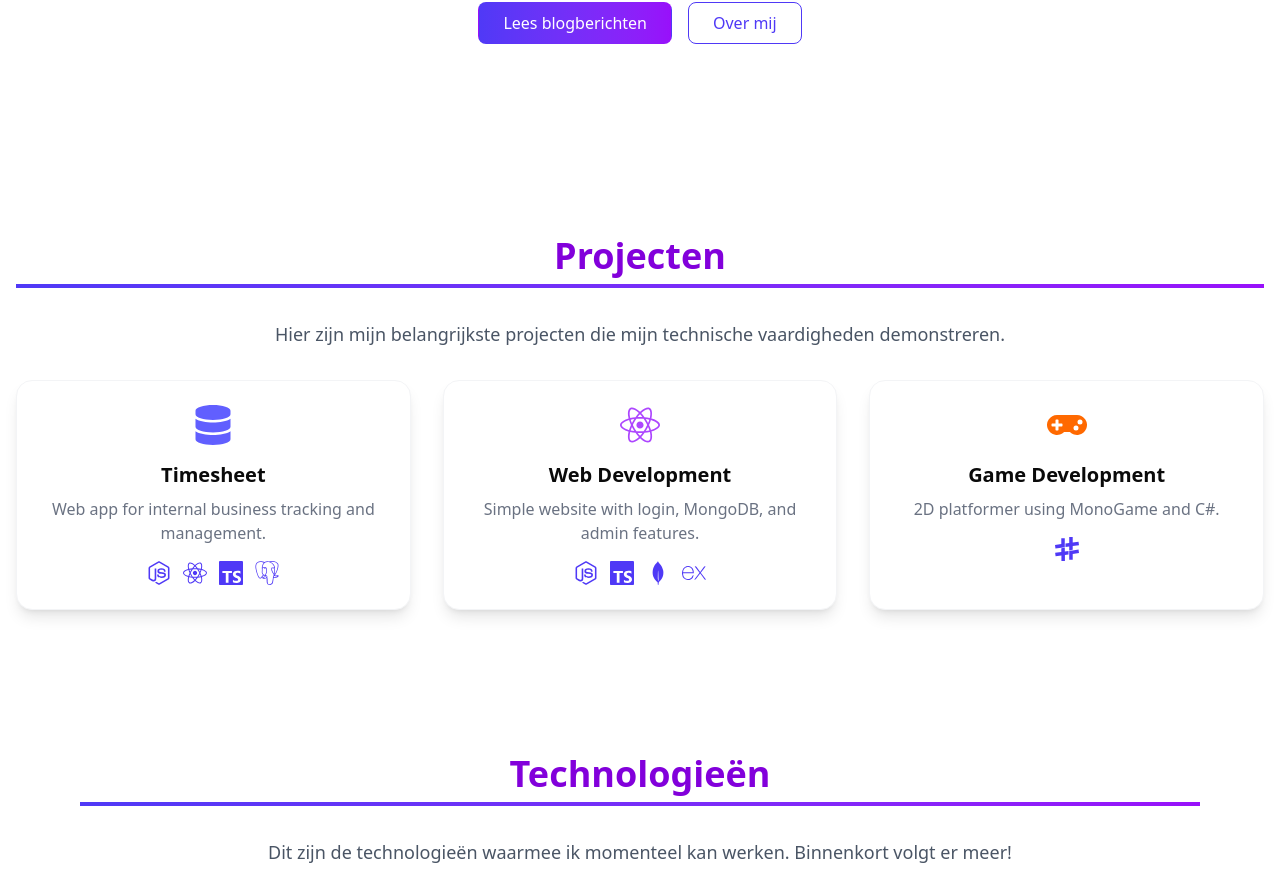
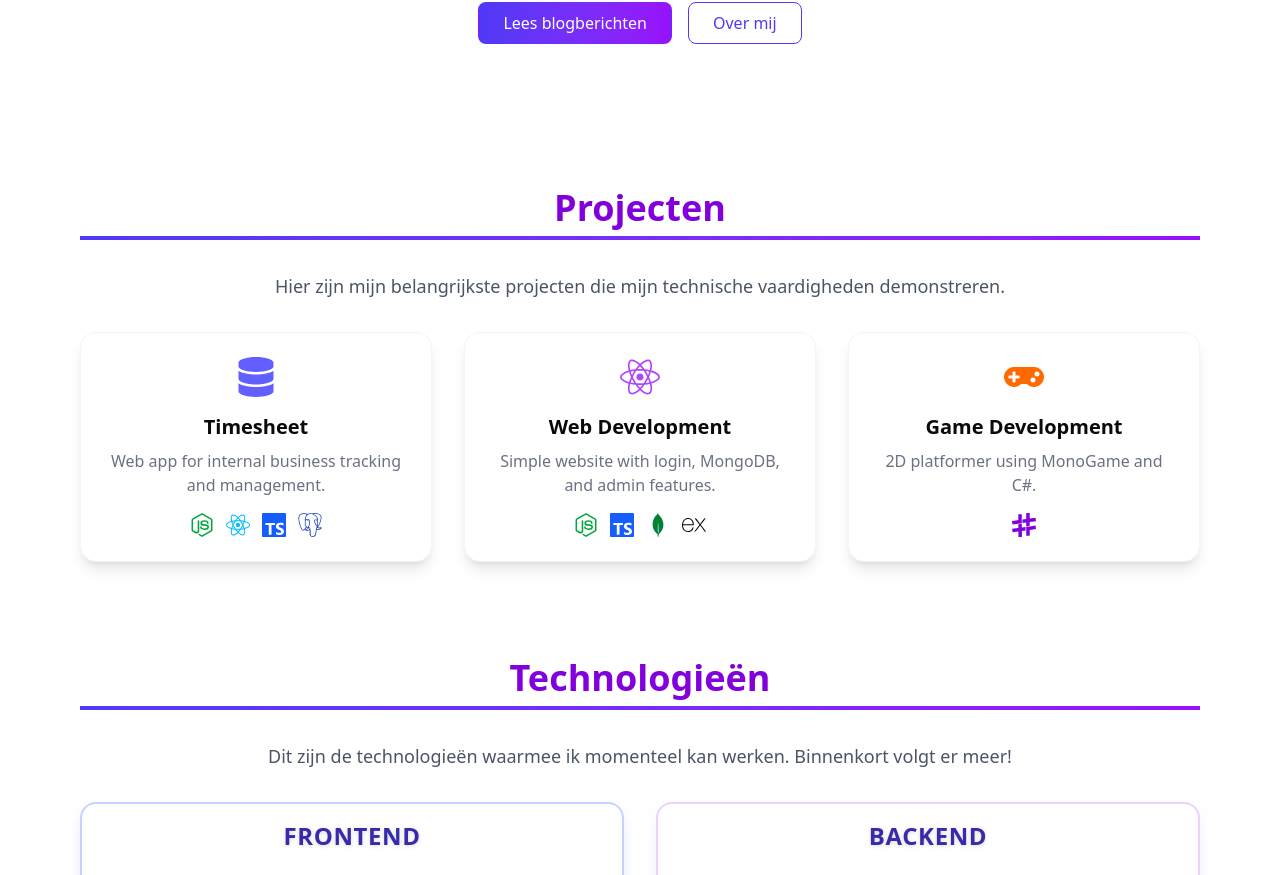
Before and after one commit to Lenaerts-Nestor/personal-portfolio, a React (Vite) app: page / in a window 1280 px wide. Shown: the part 379-1254 px from the top of the page. Built offline with nearby package versions, Linux system fonts and the light colour scheme.

Commit message:
update project section

```diff
--- a/src/components/shared/sections/main.projects.tsx
+++ b/src/components/shared/sections/main.projects.tsx
@@ -1,56 +1,14 @@
 import { useState } from 'react';
 import { useNavigate } from 'react-router-dom';
-import { FaNodeJs, FaReact, FaDatabase, FaGamepad } from 'react-icons/fa';
-import {
-  SiTypescript,
-  SiMongodb,
-  SiExpress,
-  SiPostgresql,
-  SiSharp,
-} from 'react-icons/si';
-
-const projects = [
-  {
-    id: 'timesheet',
-    title: 'Timesheet',
-    description: 'Web app for internal business tracking and management.',
-    icon: <FaDatabase className='text-indigo-500 w-10 h-10 mx-auto' />,
-    techs: [
-      <FaNodeJs key='node' />,
-      <FaReact key='react' />,
-      <SiTypescript key='ts' />,
-      <SiPostgresql key='pg' />,
-    ],
-  },
-  {
-    id: 'webdev',
-    title: 'Web Development',
-    description: 'Simple website with login, MongoDB, and admin features.',
-    icon: <FaReact className='text-purple-500 w-10 h-10 mx-auto' />,
-    techs: [
-      <FaNodeJs key='node' />,
-      <SiTypescript key='ts' />,
-      <SiMongodb key='mongo' />,
-      <SiExpress key='express' />,
-    ],
-  },
-  {
-    id: 'game',
-    title: 'Game Development',
-    description: '2D platformer using MonoGame and C#.',
-    icon: <FaGamepad className='text-orange-500 w-10 h-10 mx-auto' />,
-    techs: [<SiSharp key='csharp' />],
-  },
-];
+import { projects } from '../../../utils/projectsgroupicon';
 
 export const ProjectsSection = () => {
   const [carouselIdx, setCarouselIdx] = useState(0);
   const navigate = useNavigate();
 
-  // Responsive: show carousel on mobile, grid on desktop
   return (
-    <section className='py-16 sm:py-24'>
-      <div className='container mx-auto px-4'>
+    <section className='py-12'>
+      <div className='max-w-6xl mx-auto px-4'>
         <h2 className='text-4xl font-bold text-center text-purple-700 mb-2'>
           Projecten
         </h2>
--- a/src/components/shared/sections/main.technologies.tsx
+++ b/src/components/shared/sections/main.technologies.tsx
@@ -1,6 +1,6 @@
-import { technologyGroups } from '../../../utils/techgroupsIcon';
+import { techStackCategories } from '../../../utils/techgroupsIcon';
 
-export const TechnologiesTechnologies = () => {
+export const TechnologiesSection = () => {
   return (
     <section className='py-12'>
       <div className='max-w-6xl mx-auto px-4'>
@@ -20,7 +20,7 @@ export const TechnologiesTechnologies = () => {
               Frontend
             </h3>
             <div className='grid grid-cols-2 sm:grid-cols-3 gap-6'>
-              {technologyGroups[0].items.map((tech) => (
+              {techStackCategories[0].items.map((tech) => (
                 <div
                   key={tech.name}
                   className='flex flex-col items-center justify-center bg-white rounded-xl shadow border border-gray-200 p-6 hover:shadow-lg transition'
@@ -39,7 +39,7 @@ export const TechnologiesTechnologies = () => {
               Backend
             </h3>
             <div className='grid grid-cols-2 sm:grid-cols-3 gap-6'>
-              {technologyGroups[1].items.map((tech) => (
+              {techStackCategories[1].items.map((tech) => (
                 <div
                   key={tech.name}
                   className='flex flex-col items-center justify-center bg-white rounded-xl shadow border border-gray-200 p-6 hover:shadow-lg transition'
@@ -58,7 +58,7 @@ export const TechnologiesTechnologies = () => {
               Cloud & Tools
             </h3>
             <div className='grid grid-cols-2 sm:grid-cols-3 gap-6'>
-              {technologyGroups[3].items.map((tech) => (
+              {techStackCategories[3].items.map((tech) => (
                 <div
                   key={tech.name}
                   className='flex flex-col items-center justify-center bg-white rounded-xl shadow border border-gray-200 p-6 hover:shadow-lg transition'
@@ -77,7 +77,7 @@ export const TechnologiesTechnologies = () => {
               Database
             </h3>
             <div className='grid grid-cols-2 sm:grid-cols-3 gap-6'>
-              {technologyGroups[2].items.map((tech) => (
+              {techStackCategories[2].items.map((tech) => (
                 <div
                   key={tech.name}
                   className='flex flex-col items-center justify-center bg-white rounded-xl shadow border border-gray-200 p-6 hover:shadow-lg transition'
--- a/src/pages/home/index.tsx
+++ b/src/pages/home/index.tsx
@@ -1,6 +1,6 @@
 import { Navbar } from '../../components/shared/navbar/navbar';
 import { IntroSection } from '../../components/shared/sections/main.intro';
-import { TechnologiesTechnologies } from '../../components/shared/sections/main.technologies';
+import { TechnologiesSection } from '../../components/shared/sections/main.technologies';
 import { ProjectsSection } from '../../components/shared/sections/main.projects';
 
 export const Home = () => {
@@ -27,7 +27,7 @@ export const Home = () => {
       />
       <IntroSection />
       <ProjectsSection />
-      <TechnologiesTechnologies />
+      <TechnologiesSection />
     </>
   );
 };
--- /dev/null
+++ b/src/utils/projectsgroupicon.tsx
@@ -0,0 +1,48 @@
+import { FaDatabase, FaReact, FaGamepad, FaNodeJs } from 'react-icons/fa';
+import {
+  SiTypescript,
+  SiPostgresql,
+  SiMongodb,
+  SiExpress,
+  SiSharp,
+} from 'react-icons/si';
+
+export const projectIcons = {
+  timesheet: <FaDatabase className='text-indigo-500 w-10 h-10 mx-auto' />,
+  webdev: <FaReact className='text-purple-500 w-10 h-10 mx-auto' />,
+  game: <FaGamepad className='text-orange-500 w-10 h-10 mx-auto' />,
+};
+
+export const projects = [
+  {
+    id: 'timesheet',
+    title: 'Timesheet',
+    description: 'Web app for internal business tracking and management.',
+    icon: projectIcons.timesheet,
+    techs: [
+      <FaNodeJs key='node' className='text-green-600' />,
+      <FaReact key='react' className='text-sky-400' />,
+      <SiTypescript key='ts' className='text-blue-600' />,
+      <SiPostgresql key='pg' className='text-blue-800' />,
+    ],
+  },
+  {
+    id: 'webdev',
+    title: 'Web Development',
+    description: 'Simple website with login, MongoDB, and admin features.',
+    icon: projectIcons.webdev,
+    techs: [
+      <FaNodeJs key='node' className='text-green-600' />,
+      <SiTypescript key='ts' className='text-blue-600' />,
+      <SiMongodb key='mongo' className='text-green-700' />,
+      <SiExpress key='express' className='text-black' />,
+    ],
+  },
+  {
+    id: 'game',
+    title: 'Game Development',
+    description: '2D platformer using MonoGame and C#.',
+    icon: projectIcons.game,
+    techs: [<SiSharp key='csharp' className='text-purple-700' />],
+  },
+];
--- a/src/utils/techgroupsIcon.tsx
+++ b/src/utils/techgroupsIcon.tsx
@@ -21,7 +21,7 @@ import {
   SiDocker,
 } from 'react-icons/si';
 
-export const technologyGroups = [
+export const techStackCategories = [
   {
     label: 'Frontend',
     items: [
```
